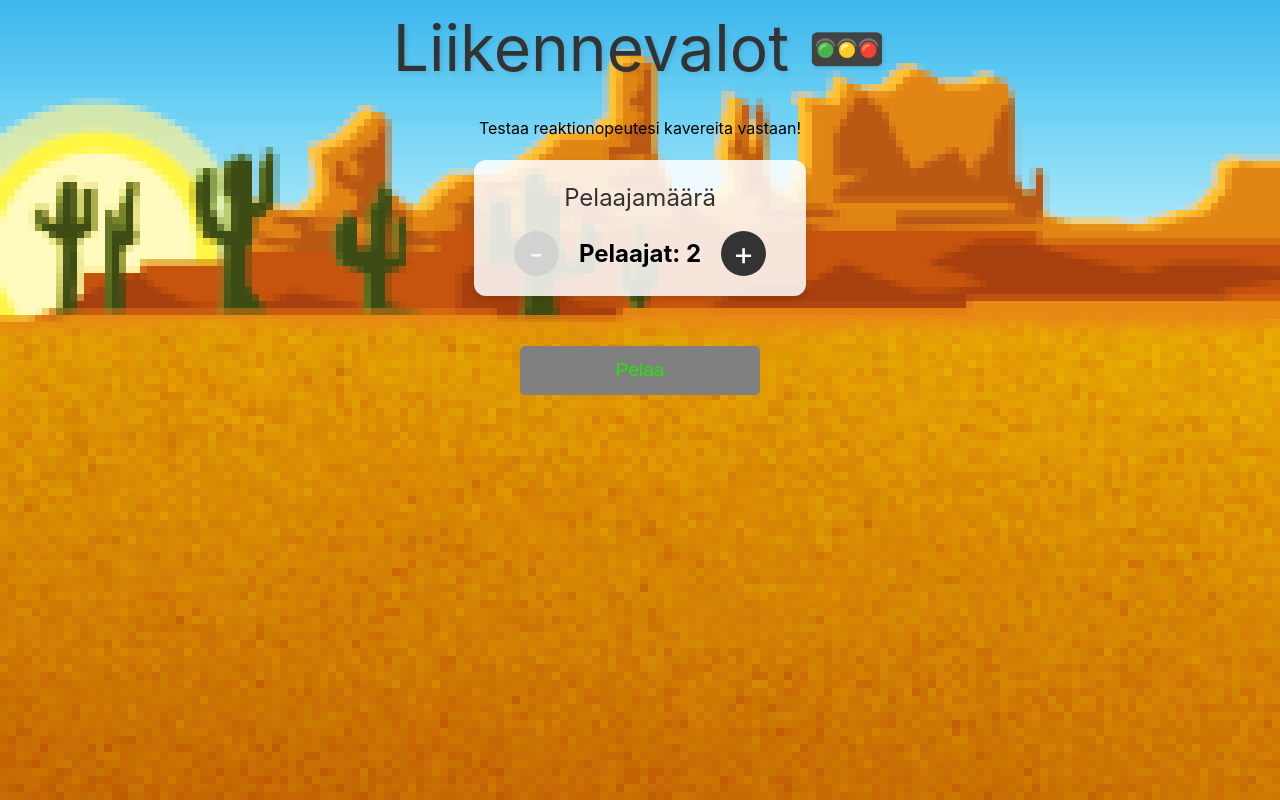
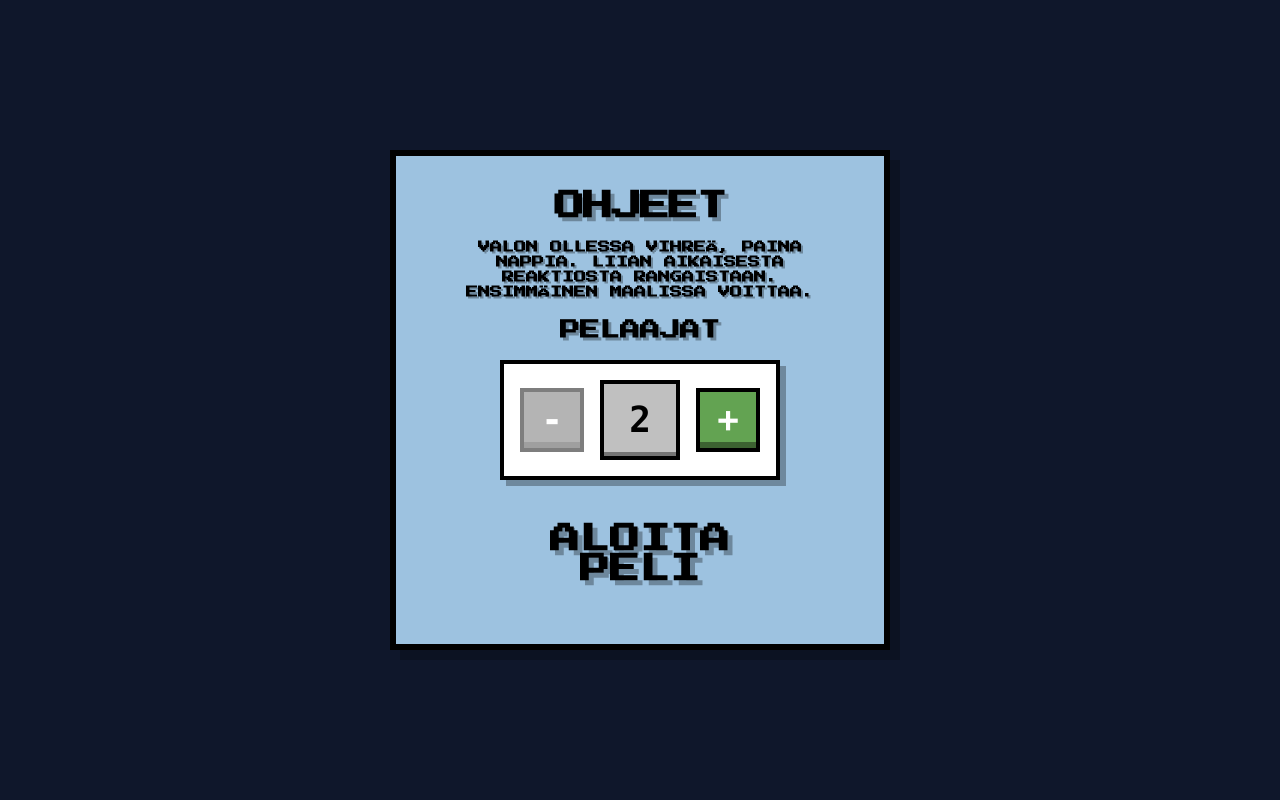
Before and after one commit to jamktiko/liikennevalot, a SvelteKit app in the folder liikennevalot_testi/: page / in a window 1280 px wide. Shown: the top 800 px of the page. Built offline with nearby package versions, Linux system fonts and the light colour scheme.

Commit message:
Etusivulle lisätty tailwind

```diff
--- a/liikennevalot_testi/src/routes/+page.svelte
+++ b/liikennevalot_testi/src/routes/+page.svelte
@@ -8,12 +8,13 @@
 	let maaliviiva: number = 750;
 	let korkeus: number = $state(180);
 	let peliKaynnissa: boolean = $state(false);
-	let viesti = $state('Liikennevalot');
+	let viesti: string = $state('Liikennevalot');
 	let pelaajamaara: number = $state(2);
 	let loopinVoitto: boolean = $state(false);
 	let voittajanNimi: string = $state('');
 	let naytaModal: boolean = $state(false);
 	let nakyma: 'etusivu' | 'peli' = $state('etusivu');
+	//let asetusModal: boolean = $state(false);
 
 	const speed: number = 150;
 
--- a/liikennevalot_testi/src/routes/Etusivu.svelte
+++ b/liikennevalot_testi/src/routes/Etusivu.svelte
@@ -1,112 +1,76 @@
 <script lang="ts">
-	import Button from './Button.svelte';
-
-	// Otetaan vastaan uudet propsit pääohjelmasta
-	let {
-		aloita,
-		lisaaPelaaja,
-		poistaPelaaja,
-		pelaajamaara
-	}: {
+	// Otetaan vastaan propsit pääohjelmasta
+	let { aloita, lisaaPelaaja, poistaPelaaja, pelaajamaara } = $props<{
 		aloita: () => void;
 		lisaaPelaaja: () => void;
 		poistaPelaaja: () => void;
 		pelaajamaara: number;
-	} = $props();
+	}>();
 </script>
 
-<div class="aloitusruutu">
-	<h1 class="pelin-otsikko">Liikennevalot 🚥</h1>
-	<p>Testaa reaktionopeutesi kavereita vastaan!</p>
-	<div class="asetukset">
-		<h2>Pelaajamäärä</h2>
+<div style="background-image: url('/src/lib/assets/tausta.png');"></div>
 
-		<div class="pelaaja-laskuri">
-			<button class="stepper-nappi" onclick={poistaPelaaja} disabled={pelaajamaara <= 2}>
-				-
-			</button>
+<div class="flex min-h-screen items-center justify-center bg-slate-900">
+	<div
+		class="flex aspect-square w-[500px] flex-col items-center justify-between border-[6px] border-black bg-[#9dc2e0] p-8 font-mono shadow-[10px_10px_0px_0px_rgba(0,0,0,0.2)]"
+	>
+		<div class="text-center">
+			<h2
+				class="mb-4 font-['Press_Start_2P'] text-3xl font-black tracking-tighter text-black uppercase [text-shadow:4px_4px_0px_rgba(0,0,0,0.3)]"
+			>
+				Ohjeet
+			</h2>
+			<p
+				class="max-w-[400px] font-['Press_Start_2P'] text-[12px] leading-tight font-black text-black uppercase [text-shadow:2px_2px_0px_rgba(0,0,0,0.3)]"
+			>
+				Valon ollessa vihreä, paina nappia. Liian aikaisesta reaktiosta rangaistaan. Ensimmäinen
+				maalissa voittaa.
+			</p>
+		</div>
 
-			<span class="laskuri-teksti">Pelaajat: {pelaajamaara}</span>
+		<div class="flex flex-col items-center">
+			<h3
+				class="mb-4 font-['Press_Start_2P'] text-xl font-black text-black uppercase [text-shadow:3px_3px_0px_rgba(0,0,0,0.3)]"
+			>
+				Pelaajat
+			</h3>
 
-			<button class="stepper-nappi" onclick={lisaaPelaaja} disabled={pelaajamaara >= 4}> + </button>
+			<div
+				class="flex items-center gap-4 border-4 border-black bg-white p-4 shadow-[6px_6px_0px_rgba(0,0,0,0.3)]"
+			>
+				<button
+					onclick={poistaPelaaja}
+					disabled={pelaajamaara <= 2}
+					class="flex h-16 w-16 items-center justify-center border-4 border-black bg-[#eb4c34] text-4xl font-bold text-white shadow-[inset_0px_-6px_0px_rgba(0,0,0,0.4)] active:translate-y-1 disabled:opacity-50 disabled:grayscale disabled:active:translate-y-0"
+				>
+					-
+				</button>
+
+				<div
+					class="flex h-20 w-20 items-center justify-center border-4 border-black bg-[#c0c0c0] text-4xl font-black text-black shadow-[inset_0px_-4px_0px_rgba(0,0,0,0.4)]"
+				>
+					{pelaajamaara}
+				</div>
+
+				<button
+					onclick={lisaaPelaaja}
+					disabled={pelaajamaara >= 4}
+					class="flex h-16 w-16 items-center justify-center border-4 border-black bg-[#63a352] text-4xl font-bold text-white shadow-[inset_0px_-6px_0px_rgba(0,0,0,0.4)] active:translate-y-1 disabled:opacity-50 disabled:grayscale disabled:active:translate-y-0"
+				>
+					+
+				</button>
+			</div>
 		</div>
+
+		<button
+			onclick={aloita}
+			class="p-7 text-center font-['Press_Start_2P'] text-3xl leading-none font-black text-black uppercase transition-transform [text-shadow:5px_5px_0px_rgba(0,0,0,0.3)] hover:scale-105"
+		>
+			Aloita<br />peli
+		</button>
 	</div>
-
-	<Button onclick={aloita} text="Pelaa" />
 </div>
 
 <style>
-	.aloitusruutu {
-		background-image: url('$lib/assets/tausta.png');
-		width: 100%;
-		height: 1080px;
-		display: flex;
-		flex-direction: column;
-		align-items: center;
-		gap: 20px;
-		text-align: center;
-	}
-
-	.pelin-otsikko {
-		font-size: 4rem;
-		margin: 0;
-		color: #333;
-		text-shadow: 2px 2px 4px rgba(0, 0, 0, 0.1);
-	}
-	.asetukset {
-		background-color: rgba(255, 255, 255, 0.85);
-		padding: 20px 40px;
-		border-radius: 12px;
-		box-shadow: 0 4px 6px rgba(0, 0, 0, 0.1);
-		margin-bottom: 20px;
-	}
-
-	.asetukset h2 {
-		margin-top: 0;
-		font-size: 1.5rem;
-		color: #333;
-	}
-
-	.pelaaja-laskuri {
-		display: flex;
-		align-items: center;
-		justify-content: center;
-		gap: 20px; /* Väli nappien ja tekstin välillä */
-		margin-top: 15px;
-	}
-
-	.laskuri-teksti {
-		font-size: 1.5rem;
-		font-weight: bold;
-		min-width: 120px; /* Pitää napit paikoillaan vaikka numero muuttuu */
-	}
-
-	.stepper-nappi {
-		width: 45px;
-		height: 45px;
-		border-radius: 50%; /* Tekee napista täydellisen pyöreän */
-		border: none;
-		background-color: #333;
-		color: white;
-		font-size: 2rem;
-		line-height: 1;
-		cursor: pointer;
-		display: flex;
-		align-items: center;
-		justify-content: center;
-		transition:
-			background-color 0.2s,
-			transform 0.1s;
-	}
-
-	.stepper-nappi:hover:not(:disabled) {
-		background-color: #555;
-		transform: scale(1.1); /* Pieni suurennusefekti kun hiiri on päällä */
-	}
-
-	.stepper-nappi:disabled {
-		background-color: #ccc;
-		cursor: not-allowed;
-		opacity: 0.7;
-	}
+	@import url('https://fonts.googleapis.com/css2?family=Press+Start+2P&display=swap');
 </style>
```
